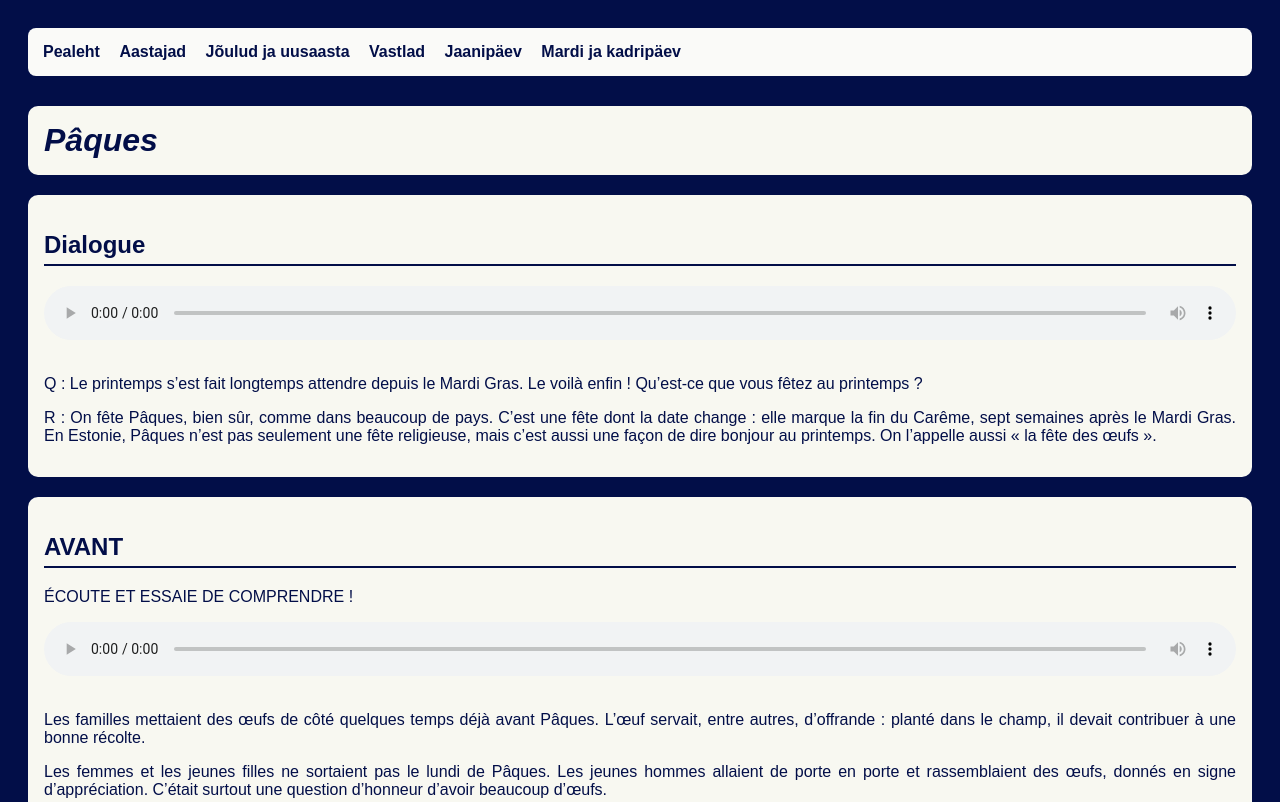
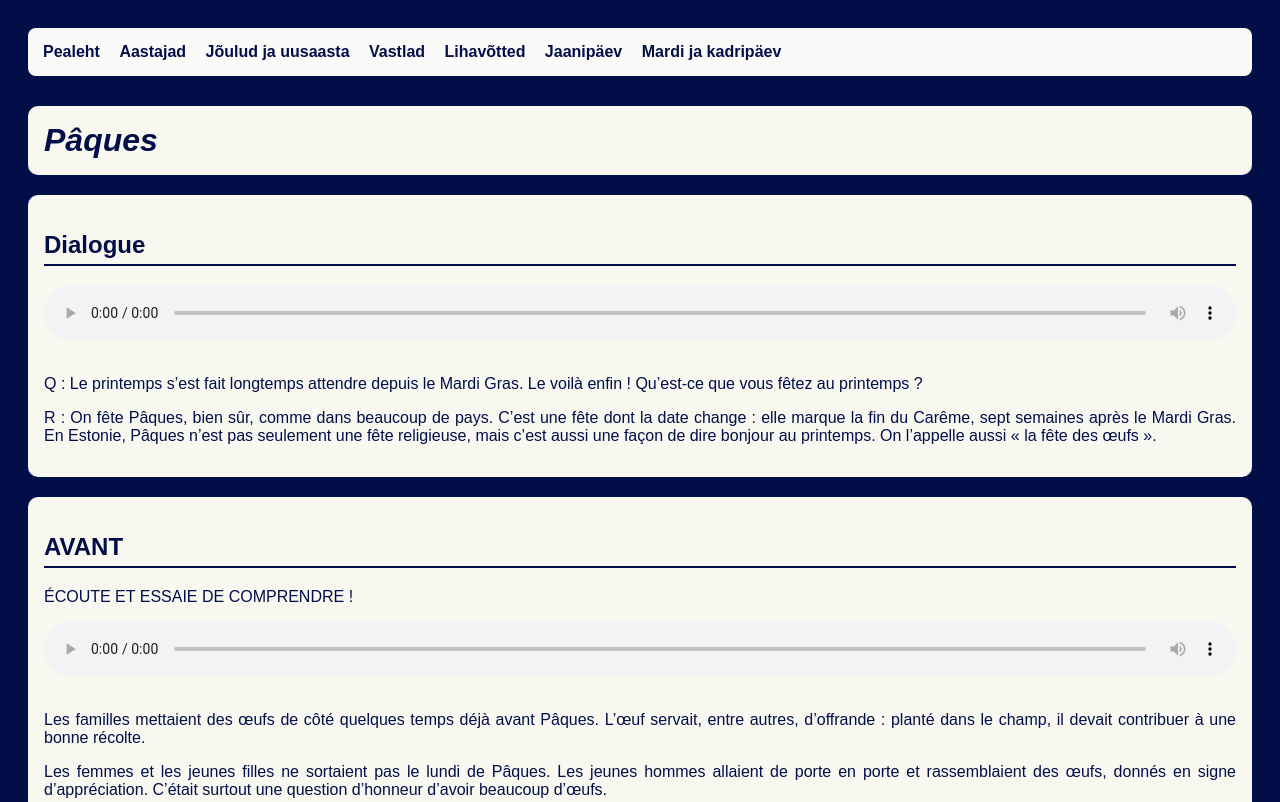
Before and after one commit to kadriroosmaa/eesti-pyhade-veebileht, a plain HTML site: page lihavotted.html in a window 1280 px wide. Shown: the top 802 px of the page. Drawn offline with Linux system fonts and the light colour scheme.

Commit message:
lihavõtted navi

```diff
--- a/lihavotted.html
+++ b/lihavotted.html
@@ -13,6 +13,7 @@
             <a href="aastaajad.html">Aastajad</a>
             <a href="joulud-ja-uusaasta.html">Jõulud ja uusaasta</a>
             <a href="vastlad.html">Vastlad</a>
+            <a href="lihavotted.html">Lihavõtted</a>
             <a href="jaanipaev.html">Jaanipäev</a>
             <a href="mardi-ja-kadripaev.html">Mardi ja kadripäev</a>
         </nav>
```
